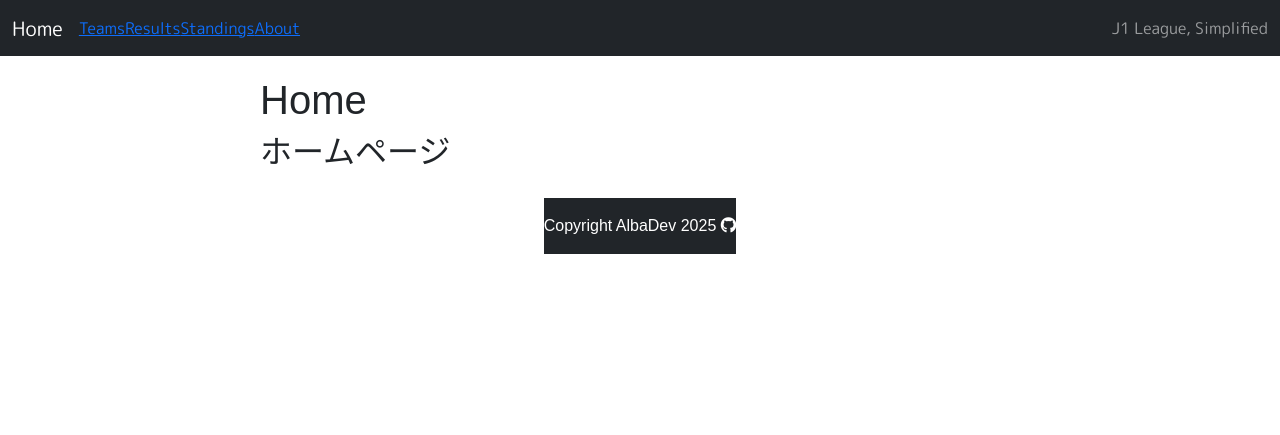
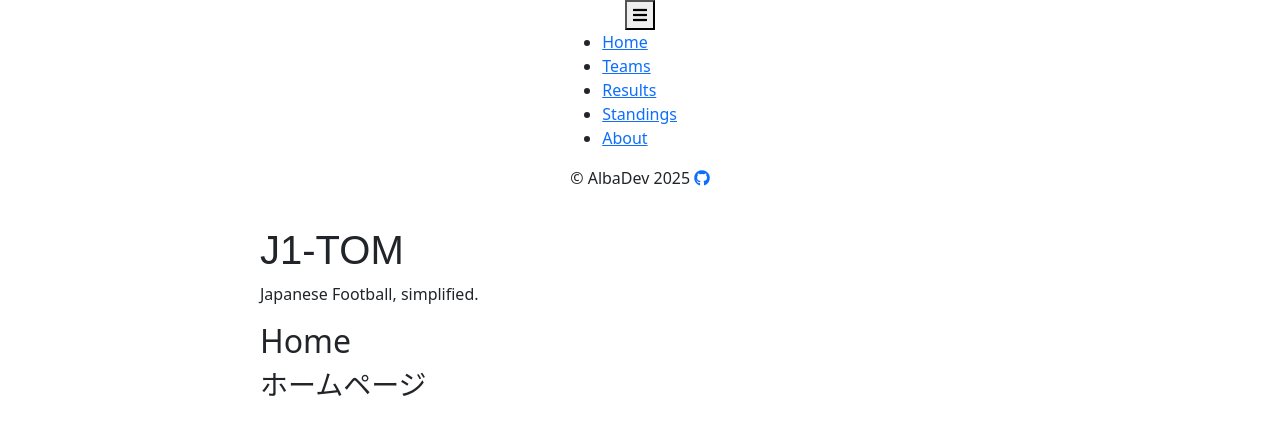
Before and after one commit to AlbaXIII/j1-tom, a Flask app: page / in a window 1280 px wide. Shown: the top 435 px of the page. Run offline with Flask 3, Linux system fonts and the light colour scheme; some web fonts are replaced.

Commit message:
feat - start navbar refactor process to siderbar

```diff
--- a/static/css/style.css
+++ b/static/css/style.css
@@ -6,9 +6,7 @@ body {
     padding: 0;
 }
 
-nav {
-    width: 100%;
-}
+
 
 .content-wrapper {
     width: 800px;
@@ -22,15 +20,6 @@ h1 {
     font-weight: 100;
 }
 
-nav {
-    font-family: "M PLUS Rounded 1c", sans-serif;
-}
-
-.footer {
-    font-family: 'Libre Baskerville', sans-serif;
-    text-decoration: none;
-}
-
 .github-logo {
     color: #fff;
 }
--- a/templates/base.html
+++ b/templates/base.html
@@ -17,44 +17,57 @@
         <title>J1-TOM</title>
     </head>
     <body>
-        <nav class="navbar navbar-expand-lg navbar-dark bg-dark">
-            <div class="container-fluid">
-                <a class="navbar-brand" href="{{ url_for('index') }}">Home</a>
-                <button class="navbar-toggler" type="button" data-bs-toggle="collapse" data-bs-target="#navbarText" aria-controls="navbarText" aria-expanded="false" aria-label="Toggle navigation">
-                    <span class="navbar-toggler-icon"></span>
+    <button class="mobile-toggle" onclick="toggleSidebar()">
+        <i class="fas fa-bars"></i>
     </button>
-                <div class="collapse navbar-collapse" id="navbarText">
-                    <ul class="navbar-nav me-auto mb-2 mb-lg-0">
-                        <li class="nav-item">
-                            <a href="{{ url_for('teams') }}">Teams</a>
+
+    <div class="overlay" onclick="toggleSidebar()"></div>
+
+    <nav class="sidebar" id="sidebar">
+        <ul class="sidebar-nav">
+            <li>
+                <a href="{{ url_for('index') }}">
+                    <span>Home</span>
+                </a>
             </li>
-                        <li class="nav-item">
-                            <a href="{{ url_for('results') }}">Results</a>
+            <li>
+                <a href="{{ url_for('teams') }}">
+                    <span>Teams</span>
+                </a>
             </li>
-                        <li class="nav-item">
-                            <a href="{{ url_for('standings') }}">Standings</a>
+            <li>
+                <a href="{{ url_for('results') }}">
+                    <span>Results</span>
+                </a>
             </li>
-                        <li class="nav-item">
-                            <a href="{{ url_for('about') }}">About</a>
+            <li>
+                <a href="{{ url_for('standings') }}">
+                    <span>Standings</span>
+                </a>
+            </li>
+            <li>
+                <a href="{{ url_for('about') }}">
+                    <span>About</span>
+                </a>
             </li>
         </ul>
-                    <span class="navbar-text">
-                        J1 League, Simplified
-                    </span>
+
+        <div class="sidebar-footer">
+            <p>© AlbaDev 2025
+                <a target="_blank" href="https://github.com/AlbaXIII" aria-label="developer github user profile">
+                        <i class="fab fa-github"></i>
+                </a>
+            </p>
         </div>
-            </div>
+
+
     </nav>
 
+        <div class="main-wrapper"></div>
             <div class="content-wrapper">
                 {% block content %}
                 {% endblock %}
             </div>
-
-        <footer class="footer mt-auto py-3 bg-dark">
-        <p class="m-0 text-center text-white">Copyright AlbaDev 2025
-            <a class="github-logo" target="_blank" href="https://github.com/AlbaXIII" aria-label="developer github user profile"><i class="fab fa-github"></i></a>
-        </p>
-        </footer>
-
+        </div>
     </body>
 </html>
--- a/templates/index.html
+++ b/templates/index.html
@@ -1,5 +1,9 @@
 {% extends "base.html" %}
 {% block content %}
-    <h1>Home</h1>
-    <h2>ホームページ</h2>
+    <div class="sidebar-brand">
+            <h1>J1-TOM</h1>
+            <p>Japanese Football, simplified.</p>
+            <h2>Home</h2>
+            <h3>ホームページ</h3>
+    </div>
 {% endblock %}
```
Also changed, not shown: static/js/script.js (added). Lines whose indentation alone changed are shown as unchanged.
